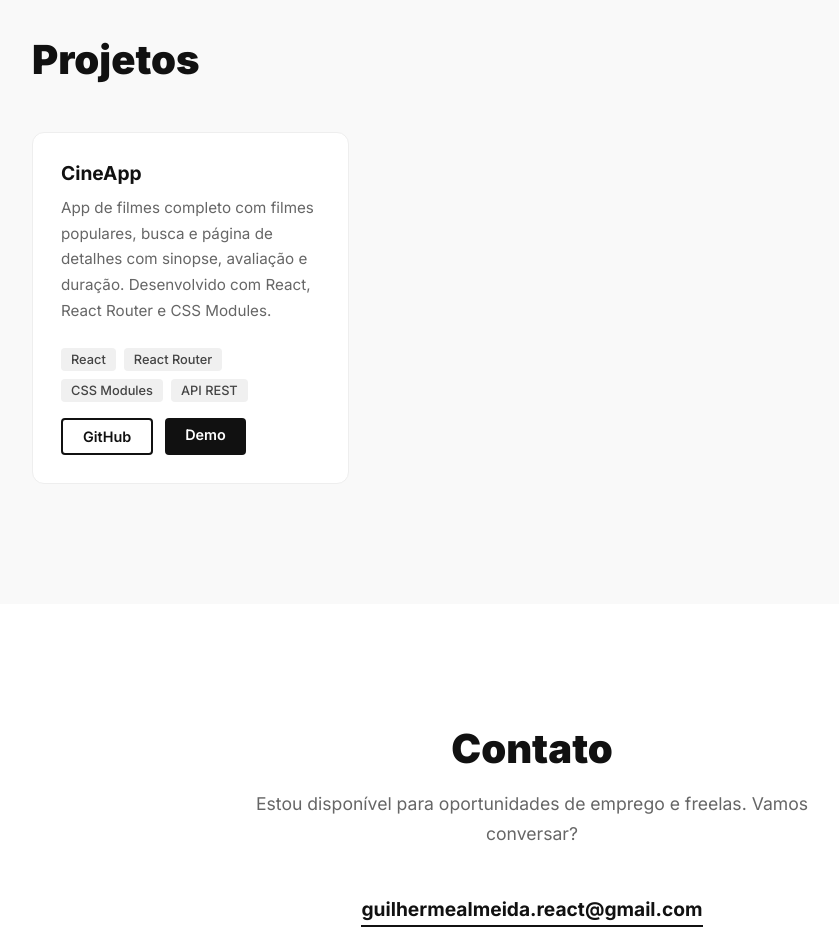
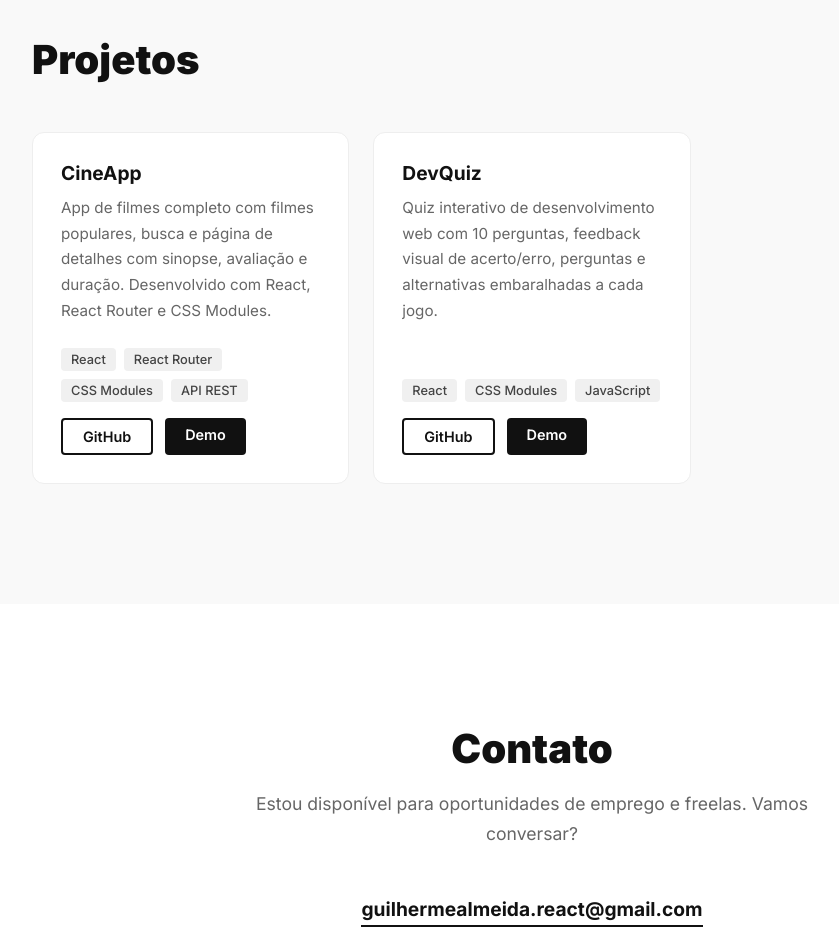
Before and after one commit to guilhermealmeidareact/portfolio-completo, a React (Vite) app: page / in a window 1280 px wide. Shown: the part 1960-2889 px from the top of the page, without its empty margins (108-947 px from the left). Built offline with nearby package versions, Linux system fonts and the light colour scheme.

Commit message:
adiciona devquiz no portfolio

```diff
--- a/src/components/Projetos.jsx
+++ b/src/components/Projetos.jsx
@@ -10,6 +10,15 @@ const projetos = [
     github: "https://github.com/guilhermealmeidareact/cine-app",
     demo: "https://cine-app-navy.vercel.app"
 
+    },
+
+    {
+    id: 2,
+    nome: "DevQuiz",
+    descricao: "Quiz interativo de desenvolvimento web com 10 perguntas, feedback visual de acerto/erro, perguntas e alternativas embaralhadas a cada jogo.",
+    tecnologias: ["React", "CSS Modules", "JavaScript"],
+    github: "https://github.com/guilhermealmeidareact/devquiz",
+    demo: "https://devquiz-nu.vercel.app"
     },
 ]
 
```
